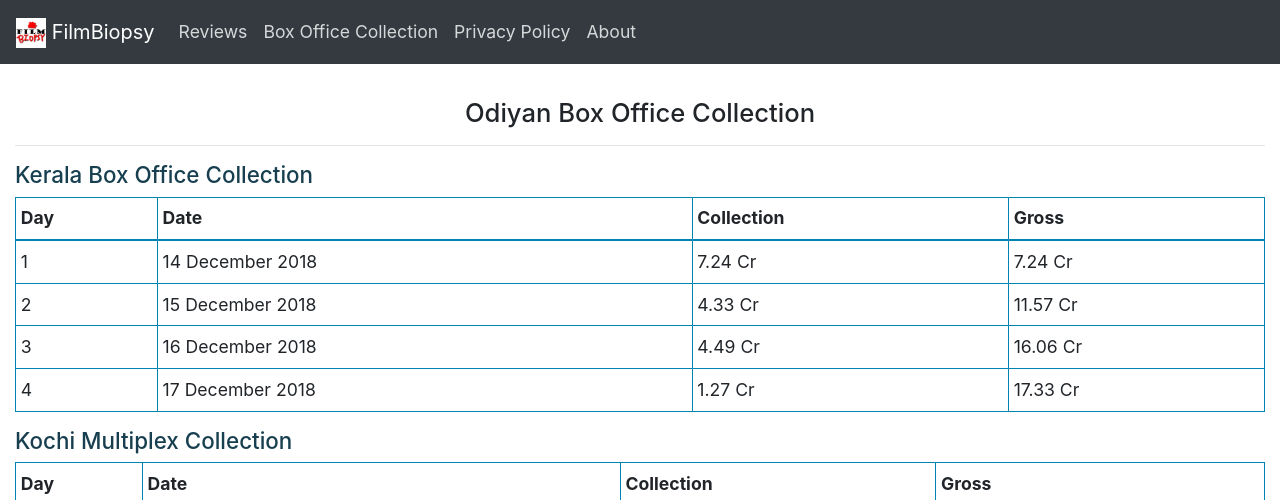
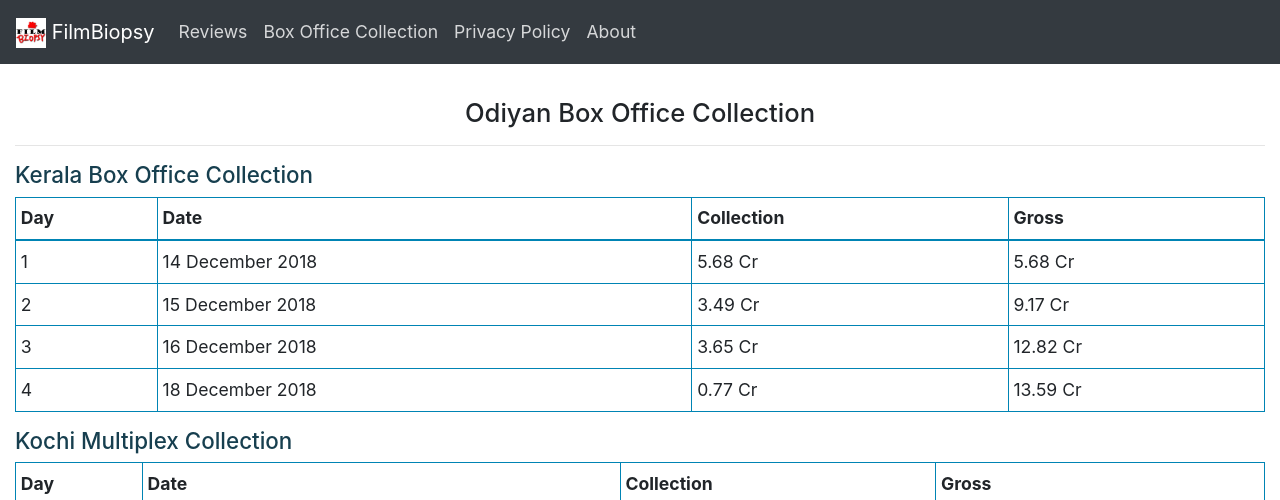
Before and after one commit to FilmBiopsy/filmbiopsy.github.io, a Jekyll site: the page built from _boxoffice/odiyan.md, in a window 1280 px wide. Shown: the top 500 px of the page. Built offline with Jekyll 4.4.1, drawn with Linux system fonts in a browser that asks for light colours.

Commit message:
kerala gross commit

```diff
--- a/_boxoffice/odiyan.md
+++ b/_boxoffice/odiyan.md
@@ -7,13 +7,15 @@ locations:
     denomination: Cr
     collection:
       - date: 14 December 2018
-        amount: 7.24
+        amount: 5.68
       - date: 15 December 2018
-        amount: 4.33
+        amount: 3.49
       - date: 16 December 2018
-        amount: 4.49
+        amount: 3.65
       - date: 17 December 2018
-        amount: 1.27
+        amount: 1.05
+        date: 18 December 2018
+        amount: .77
   - name: Kochi Multiplex
     denomination: Lakhs
     collection:
```
